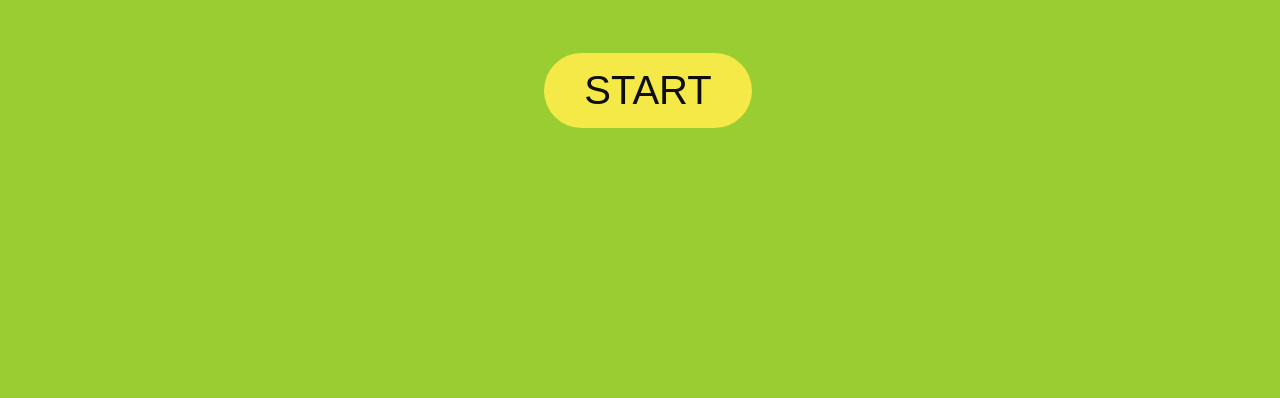
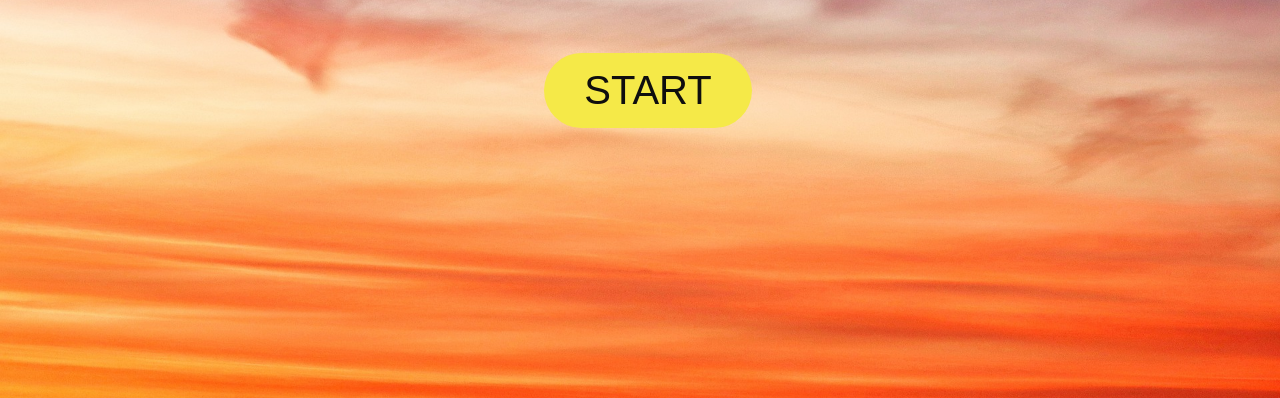
Before and after one commit to hariharan-km/Number-Guess-Game, a plain HTML site: page Number Guess Game/index1.html in a window 1280 px wide. Shown: the part 402-800 px from the top of the page. Drawn offline with Linux system fonts and the light colour scheme; a web font is replaced by a local one.

Commit message:
feat : Added background image

```diff
--- a/Number Guess Game/index1.html
+++ b/Number Guess Game/index1.html
@@ -20,7 +20,11 @@
 
     <style>
         body{
-            background-color: yellowgreen;
+            background-image: url(desert-7970677_1920.jpg);
+             background-repeat: no-repeat;
+            background-attachment: fixed;
+            background-position: center;
+            background-size: cover;
             display: flex;
             width: 100%;
             height: 90vh;
```
Also changed, not shown: Number Guess Game/desert-7970677_1920.jpg (added).
